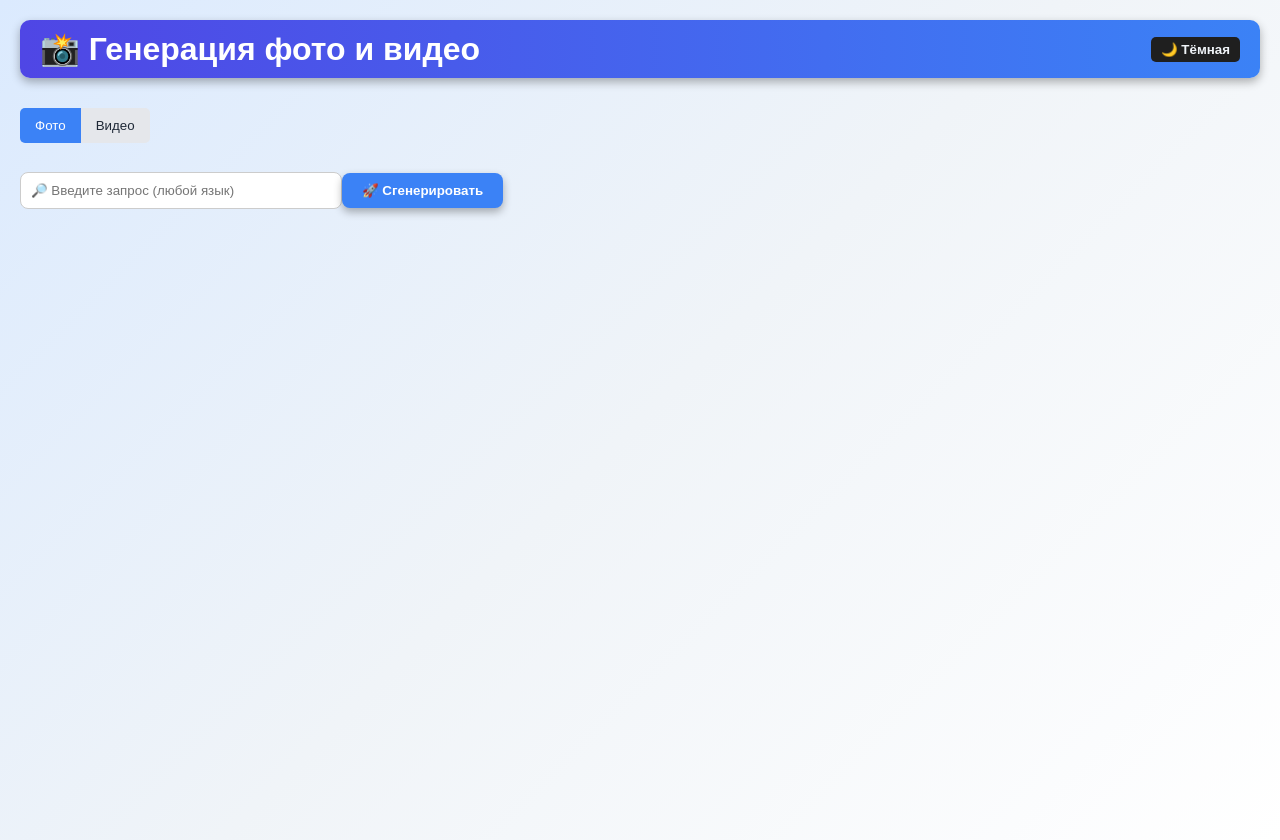
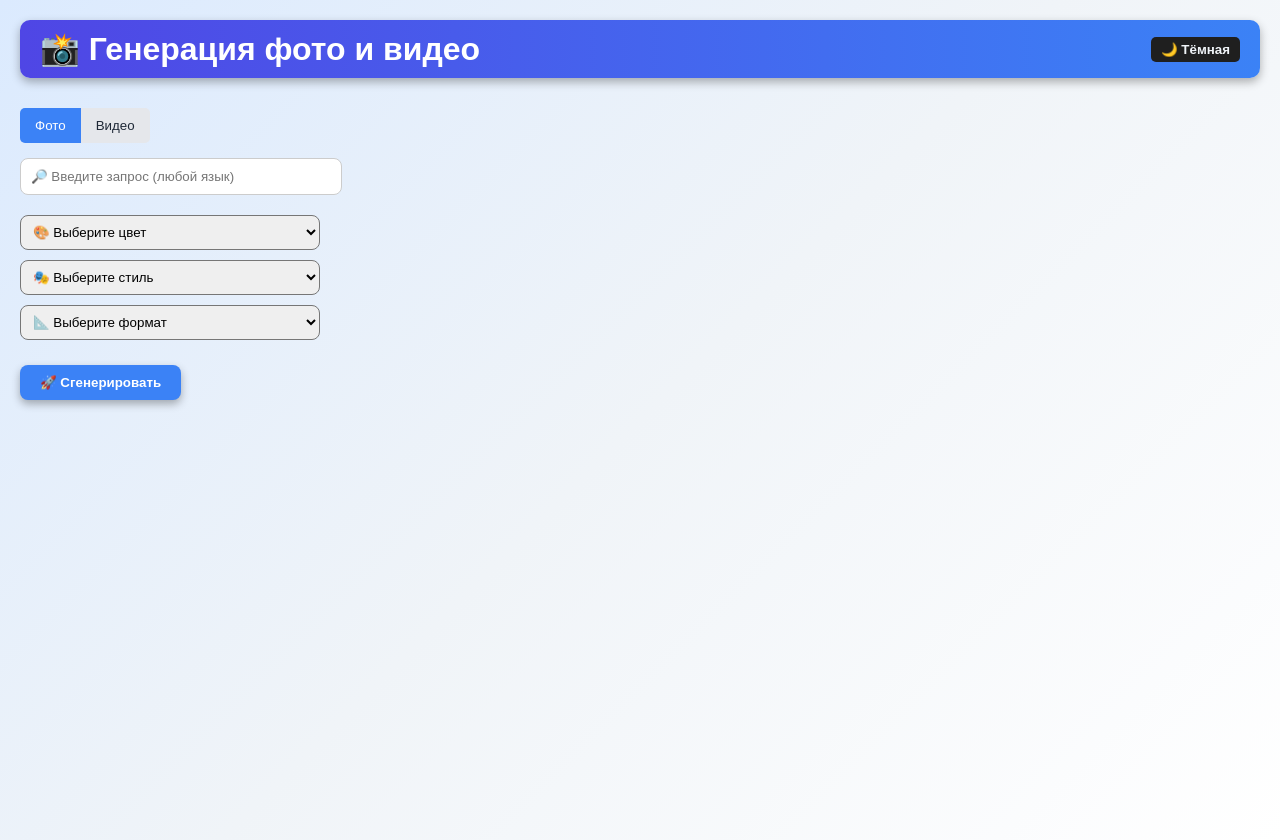
Before and after one commit to veron1kas/photo-video-generator, a React (Vite) app: page / in a window 1280 px wide. Built offline with nearby package versions, Linux system fonts and the light colour scheme.

Commit message:
fix: вернула dropdown + перевод

```diff
--- a/src/App.jsx
+++ b/src/App.jsx
@@ -210,14 +210,121 @@ function App() {
       {/* Dropdown для фото */}
       {tab === "photo" && (
         <>
-          {/* dropdown для фото */}
+          <select
+            value={color}
+            onChange={(e) => setColor(e.target.value)}
+            style={{
+              display: "block",
+              margin: "10px 0",
+              padding: "8px",
+              borderRadius: "8px",
+              width: "300px",
+            }}
+          >
+            <option value="">🎨 Выберите цвет</option>
+            <option value="red">Красный</option>
+            <option value="blue">Синий</option>
+            <option value="green">Зелёный</option>
+            <option value="black and white">Чёрно-белый</option>
+            <option value="yellow">Жёлтый</option>
+            <option value="purple">Фиолетовый</option>
+          </select>
+          <select
+            value={style}
+            onChange={(e) => setStyle(e.target.value)}
+            style={{
+              display: "block",
+              margin: "10px 0",
+              padding: "8px",
+              borderRadius: "8px",
+              width: "300px",
+            }}
+          >
+            <option value="">🎭 Выберите стиль</option>
+            <option value="realism">Реализм</option>
+            <option value="cartoon">Мультяшный</option>
+            <option value="watercolor">Акварель</option>
+            <option value="minimalist">Минимализм</option>
+            <option value="sketch">Скетч</option>
+            <option value="abstract">Абстракция</option>
+          </select>
+          <select
+            value={format}
+            onChange={(e) => setFormat(e.target.value)}
+            style={{
+              display: "block",
+              margin: "10px 0",
+              padding: "8px",
+              borderRadius: "8px",
+              width: "300px",
+            }}
+          >
+            <option value="">📐 Выберите формат</option>
+            <option value="square">Квадрат</option>
+            <option value="portrait">Портрет</option>
+            <option value="landscape">Пейзаж</option>
+            <option value="panorama">Панорама</option>
+          </select>
         </>
       )}
 
       {/* Dropdown для видео */}
       {tab === "video" && (
         <>
-          {/* dropdown для видео */}
+          <select
+            value={tone}
+            onChange={(e) => setTone(e.target.value)}
+            style={{
+              display: "block",
+              margin: "10px 0",
+              padding: "8px",
+              borderRadius: "8px",
+              width: "300px",
+            }}
+          >
+            <option value="">🎨 Выберите цветовую гамму</option>
+            <option value="warm">Тёплые</option>
+            <option value="cool">Холодные</option>
+            <option value="black and white">Чёрно-белые</option>
+            <option value="bright">Яркие</option>
+            <option value="pastel">Пастельные</option>
+          </select>
+          <select
+            value={videoType}
+            onChange={(e) => setVideoType(e.target.value)}
+            style={{
+              display: "block",
+              margin: "10px 0",
+              padding: "8px",
+              borderRadius: "8px",
+              width: "300px",
+            }}
+          >
+            <option value="">🎥 Выберите тип видео</option>
+            <option value="nature">Природа</option>
+            <option value="city">Город</option>
+            <option value="people">Люди</option>
+            <option value="abstract">Абстракция</option>
+            <option value="animals">Животные</option>
+            <option value="sports">Спорт</option>
+            <option value="technology">Технологии</option>
+          </select>
+          <select
+            value={duration}
+            onChange={(e) => setDuration(e.target.value)}
+            style={{
+              display: "block",
+              margin: "10px 0",
+              padding: "8px",
+              borderRadius: "8px",
+              width: "300px",
+            }}
+          >
+            <option value="">⏱ Выберите продолжительность</option>
+            <option value="short">Короткое (1–10 сек)</option>
+            <option value="medium">Среднее (11–19 сек)</option>
+            <option value="long">Длинное (20+ сек)</option>
+          </select>
         </>
       )}
 
```
